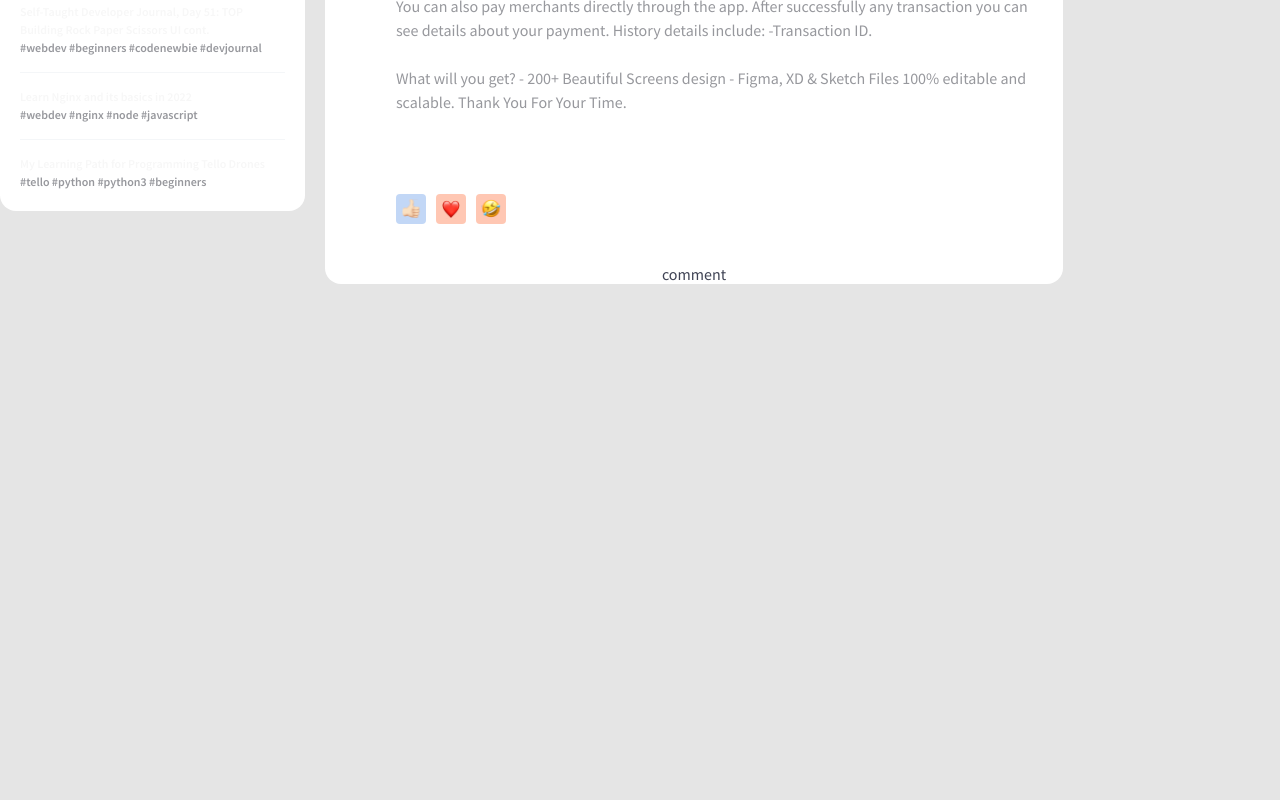
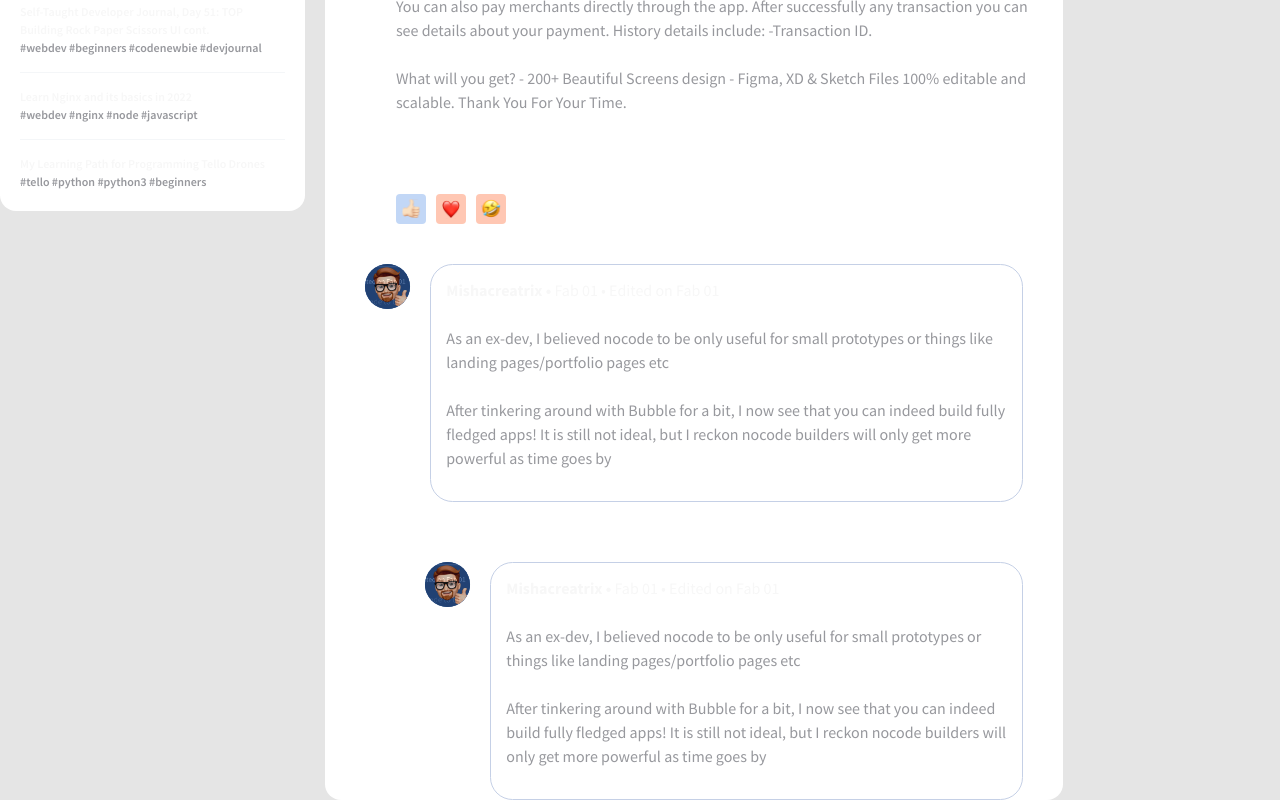
Before and after one commit to LuisBlau/Synchronicity, a Next.js app: page /post-open in a window 1280 px wide. Shown: the part 682-1482 px from the top of the page. Before the commit the page ends 966 px from the top, so only its background shows below. Built offline with nearby package versions, Linux system fonts and the light colour scheme.

Commit message:
add router

```diff
--- a/components/Header.js
+++ b/components/Header.js
@@ -1,6 +1,7 @@
 import React, { useEffect, useState } from "react";
 import Image from 'next/image';
 import Link from "next/link";
+import { useRouter } from 'next/router';
 import logoSvg from '../public/favicon.svg';
 import searchIconSvg from '../public/search-icon.svg';
 import homeIconSvg from '../public/home-icon.svg';
@@ -13,6 +14,7 @@ import moonSvg from '../public/moon.svg';
 import styles from './Header.module.css';
 
 export default function Header() {
+  const router = useRouter();
   const clickedClass = 'clicked';
   const lightTheme = 'light';
   const darkTheme = 'dark';
@@ -59,8 +61,8 @@ export default function Header() {
   return (
     <header className={styles.header}>
       <div className={styles.headerContent}>
-        <div className={styles.logo}>
-          <Link href="/"><Image className={styles.favIcon} alt="logo" src={logoSvg} /></Link>
+        <div className={styles.logo} onClick={() => router.push('/')}>
+          <Image className={styles.favIcon} alt="logo" src={logoSvg} />
           <h1 className={styles.logoTitle}><span>Synchronicity</span><span className={styles.logoDot}>.</span></h1>
         </div>
         <div className={styles.contentRight}>
--- a/components/Header.module.css
+++ b/components/Header.module.css
@@ -26,7 +26,6 @@
     width: 28.5px;
     height: 28.5px;
     flex-shrink: 0;
-    margin-top: 7px;
 }
 
 .logoTitle {
--- a/pages/post-open.js
+++ b/pages/post-open.js
@@ -258,7 +258,42 @@ export default function PostOpen() {
               </div>
             </div>
             <div className={styles.comments}>
-              comment
+              <div className={styles.comment}>
+                <div className={styles.commentAvatar}>
+                  <Image
+                    className={styles.commentAvatar}
+                    alt="comment avatar"
+                    src={postUserAvatar}
+                  />
+                </div>
+                <div className={styles.commentBox}>
+                  <div className={styles.commentTitle}>
+                    <b>Mishacreatrix •</b> Fab 01 • Edited on Fab 01
+                  </div>
+                  <div className={styles.postText}>
+                    <p>As an ex-dev, I believed nocode to be only useful for small prototypes or things like landing pages/portfolio pages etc</p>
+                    <p>After tinkering around with Bubble for a bit, I now see that you can indeed build fully fledged apps! It is still not ideal, but I reckon nocode builders will only get more powerful as time goes by</p>
+                  </div>
+                </div>
+              </div>
+              <div className={styles.comment2}>
+                <div className={styles.commentAvatar}>
+                  <Image
+                    className={styles.commentAvatar}
+                    alt="comment avatar"
+                    src={postUserAvatar}
+                  />
+                </div>
+                <div className={styles.commentBox}>
+                  <div className={styles.commentTitle}>
+                    <b>Mishacreatrix •</b> Fab 01 • Edited on Fab 01
+                  </div>
+                  <div className={styles.postText}>
+                    <p>As an ex-dev, I believed nocode to be only useful for small prototypes or things like landing pages/portfolio pages etc</p>
+                    <p>After tinkering around with Bubble for a bit, I now see that you can indeed build fully fledged apps! It is still not ideal, but I reckon nocode builders will only get more powerful as time goes by</p>
+                  </div>
+                </div>
+              </div>
             </div>
           </div>
         </section>
--- a/styles/PostOpen.module.css
+++ b/styles/PostOpen.module.css
@@ -355,7 +355,46 @@
 }
 
 .comments {
+  padding: 0px 20px;
+  display: flex;
+  flex-direction: column;
+  gap: 60px;
+}
 
+.comment {
+  padding: 0px 20px;
+  display: flex;
+  flex-direction: row;
+  gap: 20px;
+}
+
+.comment2 {
+  padding: 0px 20px;
+  padding-left: 80px;
+  display: flex;
+  flex-direction: row;
+  gap: 20px;
+}
+
+.commentAvatar {
+  width: 45px;
+  height: 45px;
+  border-radius: 45px;
+  background-color: #1F4988;
+}
+
+.commentBox {
+  display: flex;
+  flex-direction: column;
+  align-items: flex-start;
+  padding: 15px;
+  gap: 10px;
+  border: 1px solid #C5D0E6;
+  border-radius: 22.5px;
+}
+
+.commentTitle {
+  color: #F7F7F7;
 }
 
 .actionGroup {
```
Also changed, not shown: pages/index.js (+13 -10 lines).
